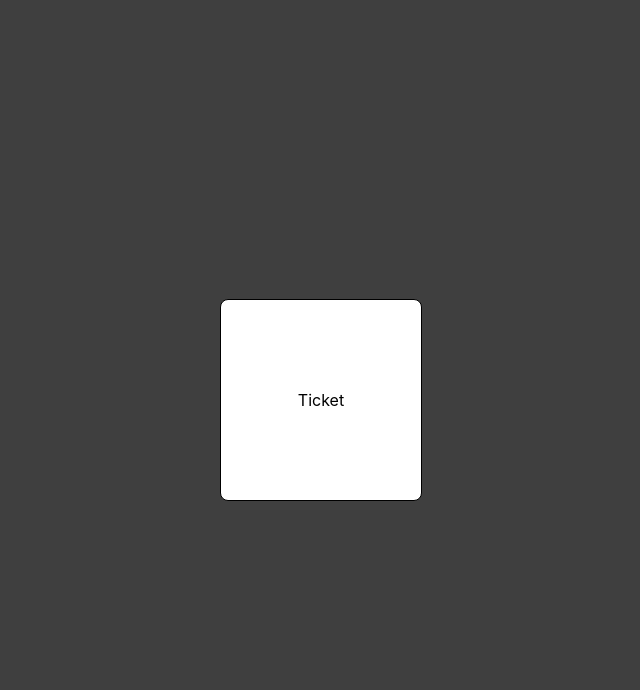
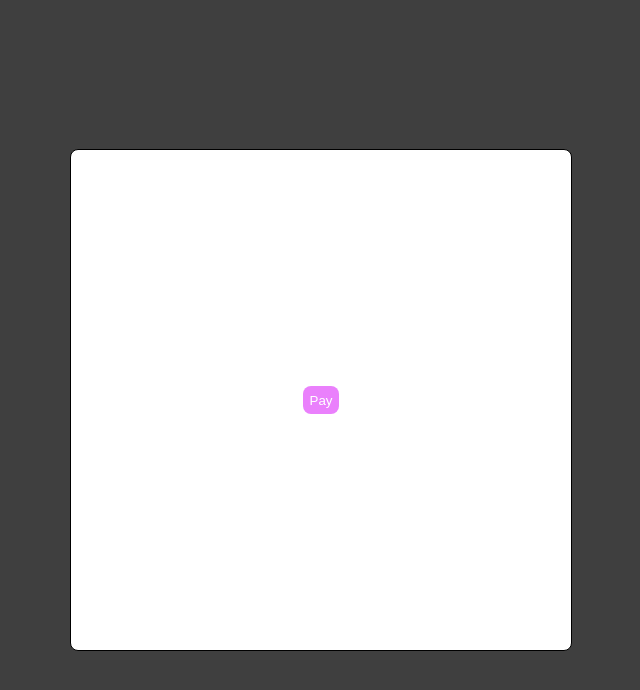
Before and after one commit to leo-prata/frontend-api-pix, a React (Vite) app: page / in a window 1280 px wide. Shown: the top 690 px of the page, without its empty margins (319-959 px from the left). Built offline with nearby package versions, Linux system fonts and the light colour scheme.

Commit message:
cria esboco da page e adiciona component botao

```diff
--- a/package.json
+++ b/package.json
@@ -12,6 +12,7 @@
   "dependencies": {
     "react": "^18.3.1",
     "react-dom": "^18.3.1",
+    "react-icons": "^5.2.1",
     "sass": "^1.77.8",
     "scss": "^0.2.4"
   },
--- /dev/null
+++ b/src/components/ui/Button/index.tsx
@@ -0,0 +1,27 @@
+import { ReactNode, ButtonHTMLAttributes } from 'react';
+import { FaSpinner } from 'react-icons/fa';
+
+import styles from './styles.module.scss';
+
+interface ButtonProps extends ButtonHTMLAttributes<HTMLButtonElement>{
+    loading?: boolean,
+    children: ReactNode,
+}
+
+export function Button({ loading, children, ...rest }: ButtonProps){
+    return(
+        <button
+        className={styles.button}
+        disabled={loading}
+        {...rest}
+        >
+            { loading ? (
+                <FaSpinner color='#FFF' size={16} />
+            ) : (
+                <a className={styles.buttonText}>
+                {children}
+                </a>
+            )}
+        </button>
+    )
+}
--- /dev/null
+++ b/src/components/ui/Button/styles.module.scss
@@ -0,0 +1,34 @@
+.button{
+    max-width: 600px;
+    background-color: rgb(234, 128, 252);
+    border: 0;
+    padding: 0.4rem;
+    color: white;
+    border-radius: 0.5rem;
+    transition: filter 0.2s;
+
+    &[disabled]{
+        cursor: not-allowed;
+        svg{
+            animation: animate 2s infinite;
+        }
+    }
+
+    &:hover{
+        filter: brightness(1.1);
+        cursor: pointer;
+    }
+}
+
+.buttonText{
+    color: var(--dark-900);
+}
+
+@keyframes animate{
+    from{
+        transform: rotate(0deg);
+    }
+    to{
+        transform: rotate(360deg);
+    }
+}
--- a/src/payments/TicketPix.tsx
+++ b/src/payments/TicketPix.tsx
@@ -1,9 +1,21 @@
 import React from "react";
 import styles from './styles.module.scss';
+import { Button } from '../components/ui/Button';
 
 const TicketPix = () => {
+    const [loading, setLoading] = React.useState(false);
+
     return (
-        <div className={styles.card}>Ticket</div>
+        <div>
+            <div className={styles.card}>
+            <Button
+                type="submit"
+                loading={loading}
+            >
+                Pay
+            </Button>
+            </div>
+        </div>
     )
 }
 
--- a/src/payments/styles.module.scss
+++ b/src/payments/styles.module.scss
@@ -8,8 +8,8 @@ body, html {
 }
 
 .card {
-    width: 200px;
-    height: 200px;
+    width: 500px;
+    height: 500px;
     display: flex;
     justify-content: center;
     align-items: center;
```
Also changed, not shown: 1 other file (tests, documents, lock files or other folders).
